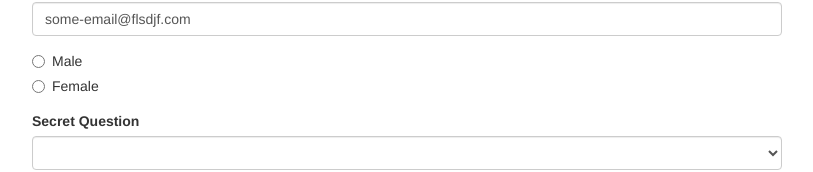
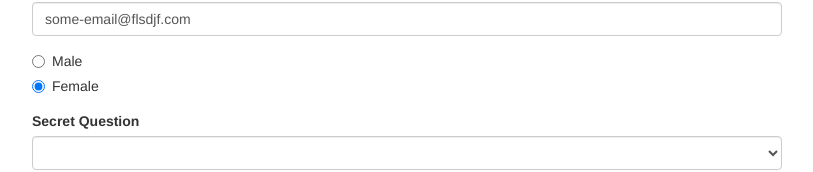
Before and after one commit to imkarin/angular-course, an Angular app in the folder forms-td-start/: page / in a window 1280 px wide. Shown: the part 161-333 px from the top of the page, without its empty margins (233-1046 px from the left). Built offline with nearby package versions, Linux system fonts and the light colour scheme.

Commit message:
Setting radiobutton default with one-way binding ngModel

```diff
--- a/forms-td-start/src/app/app.component.html
+++ b/forms-td-start/src/app/app.component.html
@@ -40,7 +40,7 @@
           <div class="form-group">
             <div class="radio" *ngFor="let gender of genders">
               <label>
-                <input type="radio" name="gender" [value]="gender" ngModel/>
+                <input type="radio" name="gender" [value]="gender" [ngModel]='"Female"'/>
                 {{ gender }}
               </label>
             </div>
```
